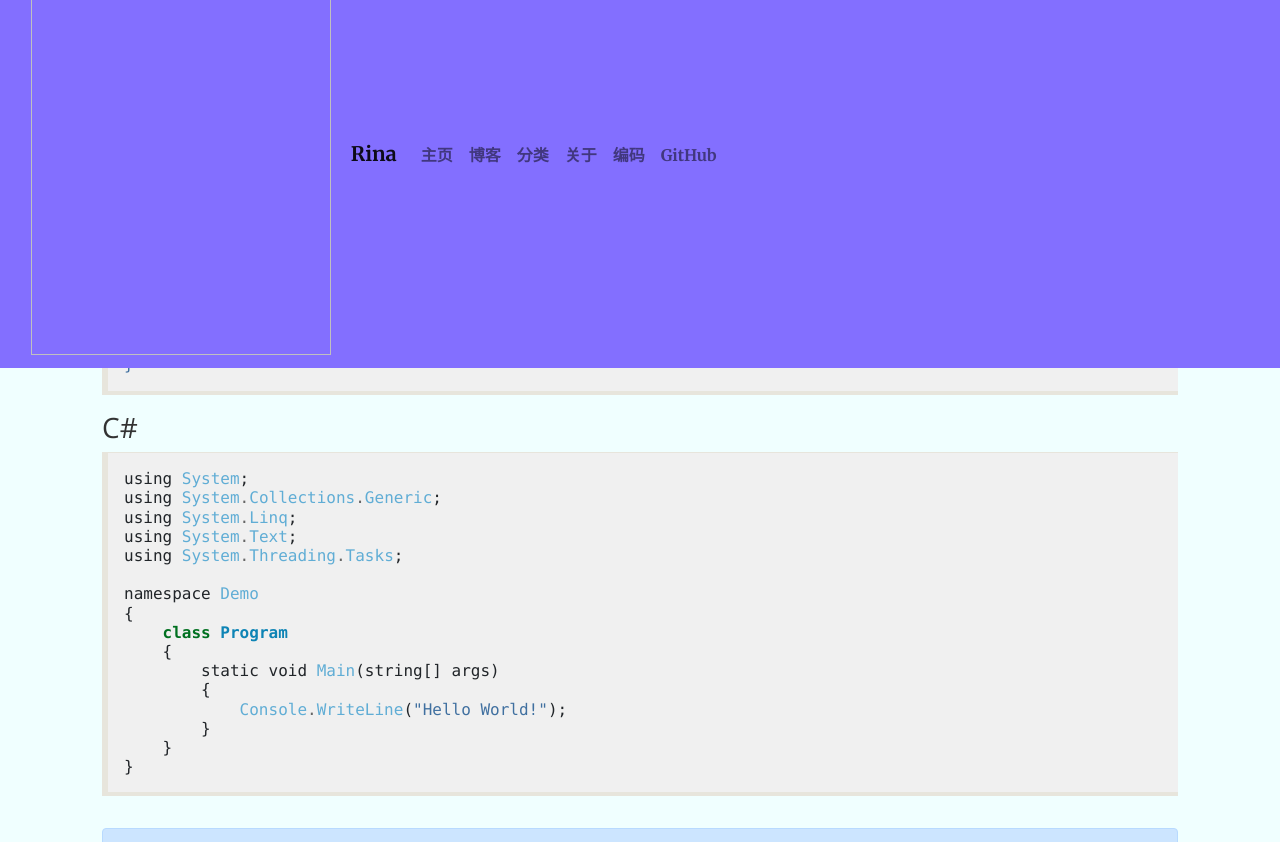
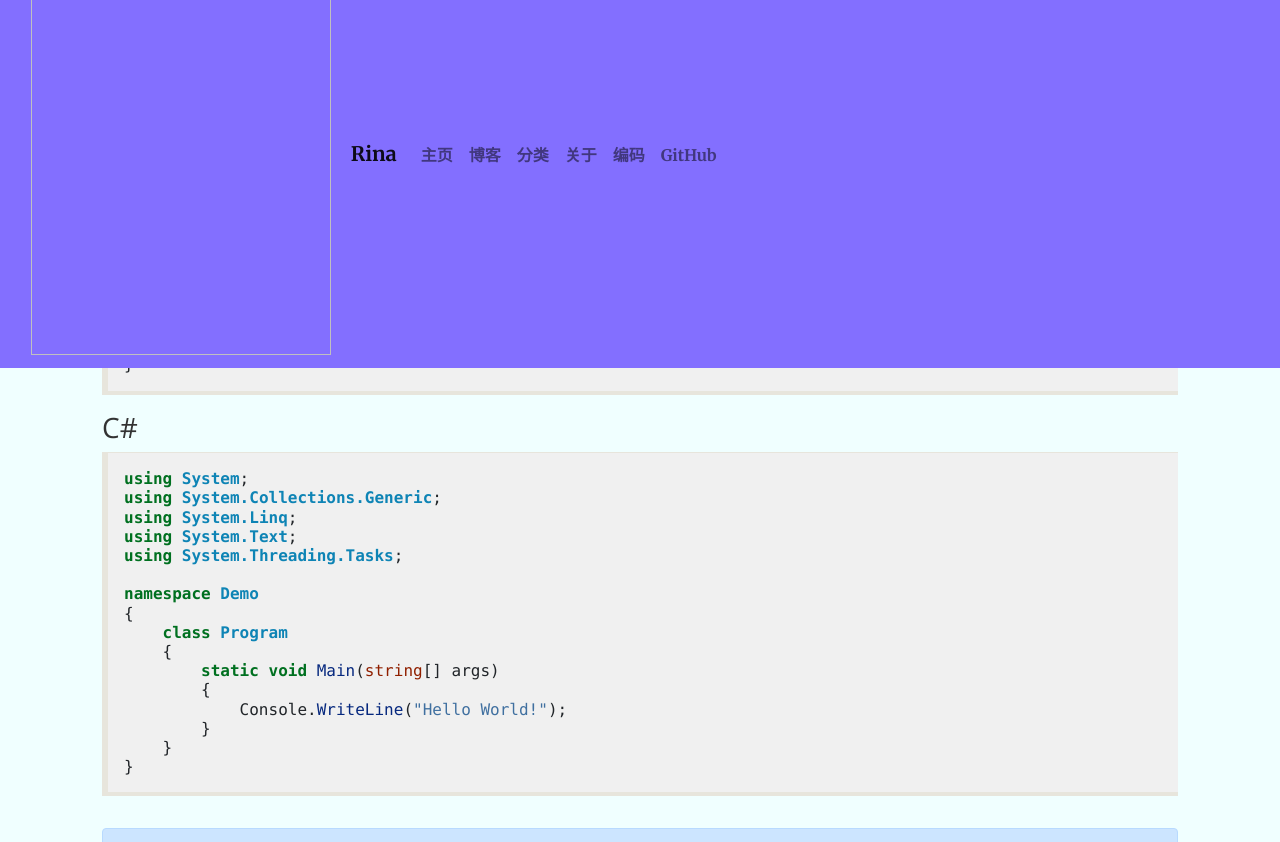
Before and after one commit to Rinaloving/Rinaloving.github.io, a Jekyll site: the page built from _posts/2018-09-19-dialog.md, in a window 1280 px wide and 900 px high, scrolled down 561 px, cut to the strip 58-900 px from the top of the window. Built offline with Jekyll 4.4.1, drawn with Linux system fonts in a browser that asks for light colours.

Commit message:
代码设置对应语言

```diff
--- a/_posts/2018-09-19-dialog.md
+++ b/_posts/2018-09-19-dialog.md
@@ -19,7 +19,7 @@ description: 个人随记。
 同时实现了代码高亮：
 
 ### C++
-{% highlight ruby %}
+{% highlight C++ %}
 #include<iostream>
 using namespace std;
 
@@ -32,7 +32,7 @@ int main(void)
 {% endhighlight %}
 
 ### C#
-{% highlight ruby %}
+{% highlight C# %}
 using System;
 using System.Collections.Generic;
 using System.Linq;
```
